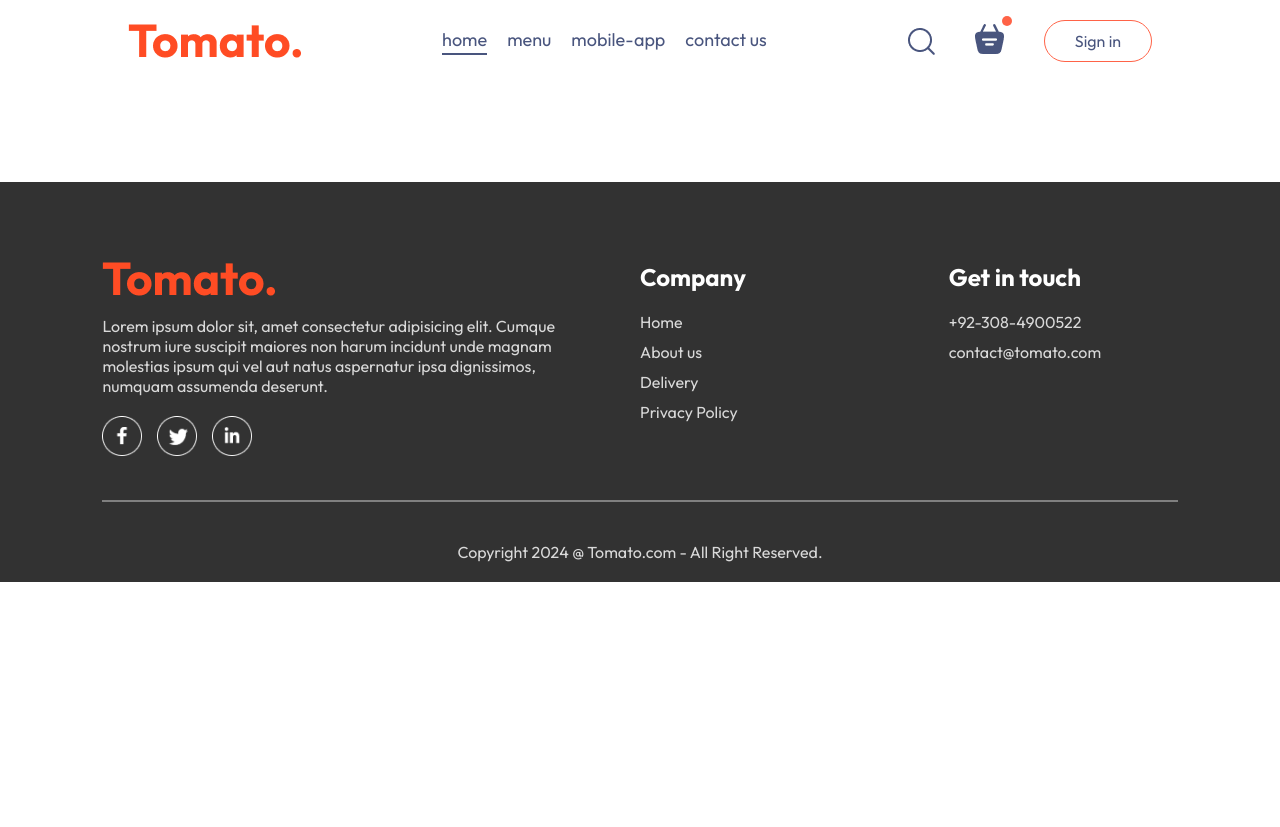
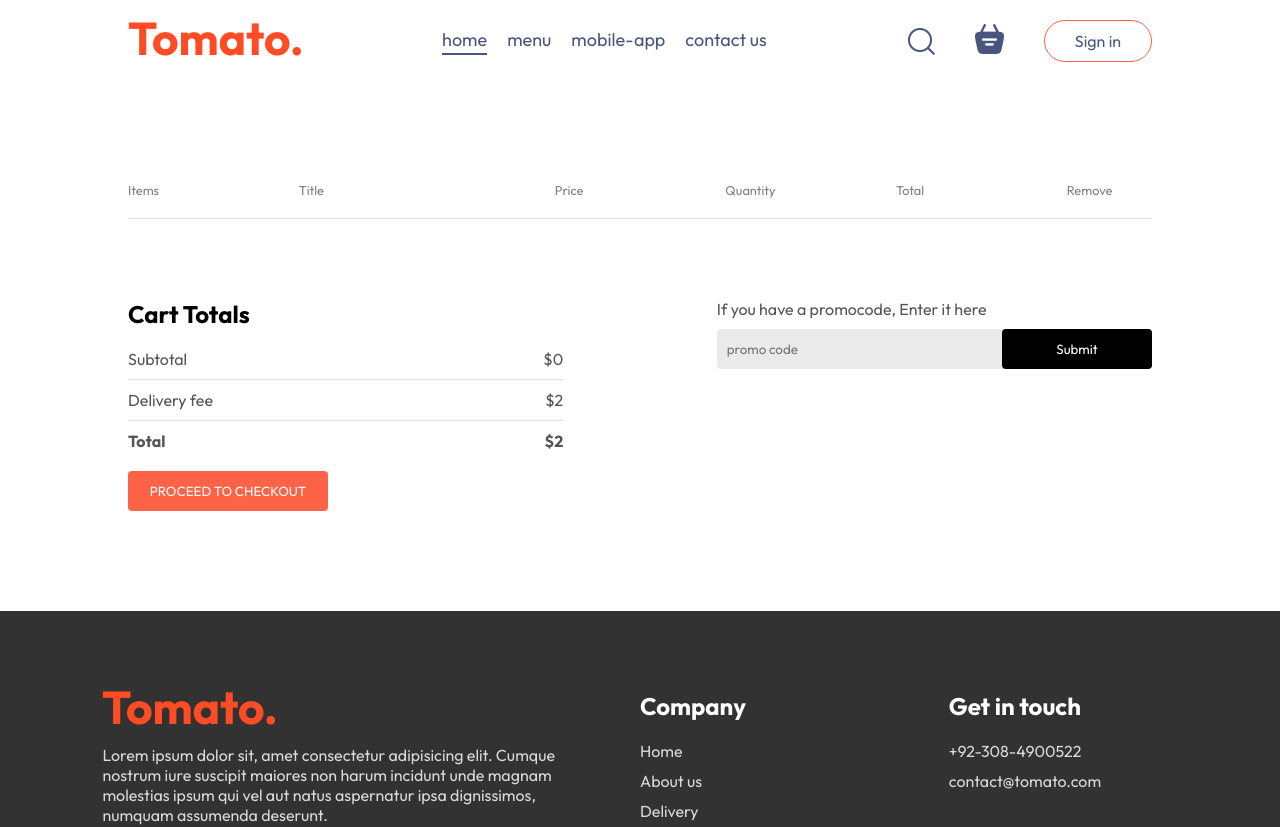
Before and after one commit to jakariahossain24/Food-Delivery-System, a React (Vite) app in the folder frontend/: page /cart in a window 1280 px wide. Shown: the top 827 px of the page. Before the commit the page ends 800 px from the top, so only its background shows below. Built offline with nearby package versions, Linux system fonts and the light colour scheme.

Commit message:
cart item added

```diff
--- a/frontend/src/components/Navbar/Navbar.jsx
+++ b/frontend/src/components/Navbar/Navbar.jsx
@@ -1,13 +1,15 @@
-import React, { useState } from 'react'
+import React, { useContext, useState } from 'react'
 import './Navbar.css'
 import { assets } from '../../assets/assets';
 import {Link} from 'react-router-dom';
+import { StoreContext } from '../../context/StoreContext';
 const Navbar = ({setShowLogin}) => {
     const [menu, setMenu]=useState("home");
+    const {getTotalCartAmount}=useContext(StoreContext);
   return (
     <>
     <div className='navbar'>
-    <img src={assets.logo} alt="" className="logo" />
+    <Link to='/'> <img src={assets.logo} alt="" className="logo" /></Link>
     <ul className="navbar-menu">
         <Link to='/' onClick={() => setMenu("home")} className={menu==="home"?"active":""}>home</Link>
         <a href='#explore-menu' onClick={() => setMenu("menu")} className={menu==="menu"?"active":""}>menu</a>
@@ -17,8 +19,8 @@
     <div className="navbar-right">
         <img src={assets.search_icon} alt="" />
         <div className="navbar-search-icon">
-            <img src={assets.basket_icon} alt="" />
-            <div className="dot"></div>
+            <Link to='/cart'><img src={assets.basket_icon} alt="" /></Link>
+            <div className={getTotalCartAmount()===0?"":"dot"}></div>
         </div>
         <button onClick={()=>setShowLogin(true)}>Sign in</button>
     </div>
--- a/frontend/src/context/StoreContext.jsx
+++ b/frontend/src/context/StoreContext.jsx
@@ -15,15 +15,24 @@
 const removeFromCart=(itemId)=>{
     setCartItems((prev)=>({...prev,[itemId]:prev[itemId]-1}))
 }
-useEffect(()=>{
-console.log(cartItems);
-},[cartItems])
+const getTotalCartAmount = () => {
+    let totalAmount = 0;
+    for (const item in cartItems) {
+      if (cartItems[item] > 0) {
+        let itemInfo = food_list.find((product) => product._id === item);
+        totalAmount += itemInfo.price * cartItems[item];
+      }
+    }
+    return totalAmount;
+  }
 
 const contextValue={
 food_list,
 cartItems,
+setCartItems,
 addToCart,
-removeFromCart
+removeFromCart,
+getTotalCartAmount
 }
 return(
     <StoreContext.Provider value={contextValue}>
--- a/frontend/src/pages/Card/Cart.css
+++ b/frontend/src/pages/Card/Cart.css
@@ -0,0 +1,93 @@
+.cart{
+    margin-top: 100px;
+}
+.cart-items-title{
+    display: grid;
+    grid-template-columns: 1fr 1.5fr 1fr 1fr 1fr 0.5fr;
+    align-items: center;
+    color: gray;
+    font-size: max(1vw,12px);
+}
+.cart-items-item{
+    margin: 10px 0px;
+    color: black;
+}
+.cart-items-item img{
+    width: 50px;
+}
+.cart hr{
+    height: 1px;
+    background-color: #e2e2e2;
+    border: none;
+}
+.cart-items-item .cross{
+    cursor: pointer;
+}
+.cart-bottom{
+    margin-top: 80px;
+    display: flex;
+    justify-content: space-between;
+    gap: max(12vw,20px);
+}
+.cart-total{
+    flex: 1;
+    display: flex;
+    flex-direction: column;
+    gap: 20px;
+}
+.cart-total-details{
+    display: flex;
+    justify-content: space-between;
+    color: #555;
+}
+.cart-total hr{
+    margin: 10px 0px;
+}
+.cart-total button{
+    border: none;
+    color: white;
+    background-color: tomato;
+    width: max(15vw,200px);
+    padding: 12px 0px;
+    border-radius: 4px;
+    cursor: pointer;
+}
+.cart-promocode{
+    flex: 1;
+}
+.cart-promocode p{
+    color: #555;
+}
+.cart-promocode-input{
+    margin-top: 10px;
+    display: flex;
+    justify-content: space-between;
+    align-items: center;
+    background-color: #eaeaea;
+    border-radius: 4px;
+}
+.cart-promocode-input input{
+    background: transparent;
+    border: none;
+    outline: none;
+    padding-left: 10px;
+}
+.cart-promocode-input button{
+    width: max(10vw,150px);
+    padding: 12px 5px;
+    background-color: black;
+    border: none;
+    color: white;
+    border-radius: 4px;
+}
+@media (max-width:750px) {
+    .cart-bottom{
+        flex-direction: column-reverse;
+    }
+    .cart-promocode{
+        justify-content: start;
+    }
+    .cart-items-item p{
+        padding-left: 10px;
+    }
+}
--- a/frontend/src/pages/Card/Cart.jsx
+++ b/frontend/src/pages/Card/Cart.jsx
@@ -1,10 +1,73 @@
-import React from 'react'
+import React, { useContext } from 'react'
 import './Cart.css'
-
+import { StoreContext } from '../../context/StoreContext';
 const Cart = () => {
+  const{cartItems,food_list,removeFromCart,getTotalCartAmount}=useContext(StoreContext);
   return (
     <>
+    <div className="cart">
+      <div className="cart-items">
+        <div className="cart-items-title">
+          <p>Items</p>
+          <p>Title</p>
+          <p>Price</p>
+          <p>Quantity</p>
+          <p>Total</p>
+          <p>Remove</p>
+        </div>
+        <br />
+        <hr />
+        {food_list.map((item,index)=>{
+          if(cartItems[item._id]>0){
+            return(
+             <div>
+               <div className="cart-items-title cart-items-item">
+                <img src={item.image} alt="" />
+                <p>{item.name}</p>
+                <p>${item.price}</p>
+                <p>{cartItems[item._id]}</p>
+                <p>{item.price*cartItems[item._id]}</p>
+                <p onClick={()=>removeFromCart(item._id)} className="cross">x</p>
+              </div>
+              <hr />
+             </div>
 
+            )
+          }
+        })}
+      </div>
+      <div className="cart-bottom">
+        <div className="cart-total">
+          <h2>Cart Totals</h2>
+          <div>
+            <div className="cart-total-details">
+              <p>Subtotal</p>
+              <p>${getTotalCartAmount()}</p>
+            </div>
+            <hr />
+            <div className="cart-total-details">
+              <p>Delivery fee</p>
+              <p>${2}</p>
+            </div>
+            <hr />
+            <div className="cart-total-details">
+              <b>Total</b>
+              <b>${getTotalCartAmount()+2}</b>
+            </div>
+            </div>
+            <button>PROCEED TO CHECKOUT</button>
+        </div>
+        <div className="cart-promocode">
+          <div>
+            <p>If you have a promocode, Enter it here</p>
+            <div className="cart-promocode-input">
+             <input type="text" placeholder="promo code" />
+             <button>Submit</button>
+            </div>
+          </div>
+        </div>
+      </div>
+    </div>
     </>
   )
 }
```
